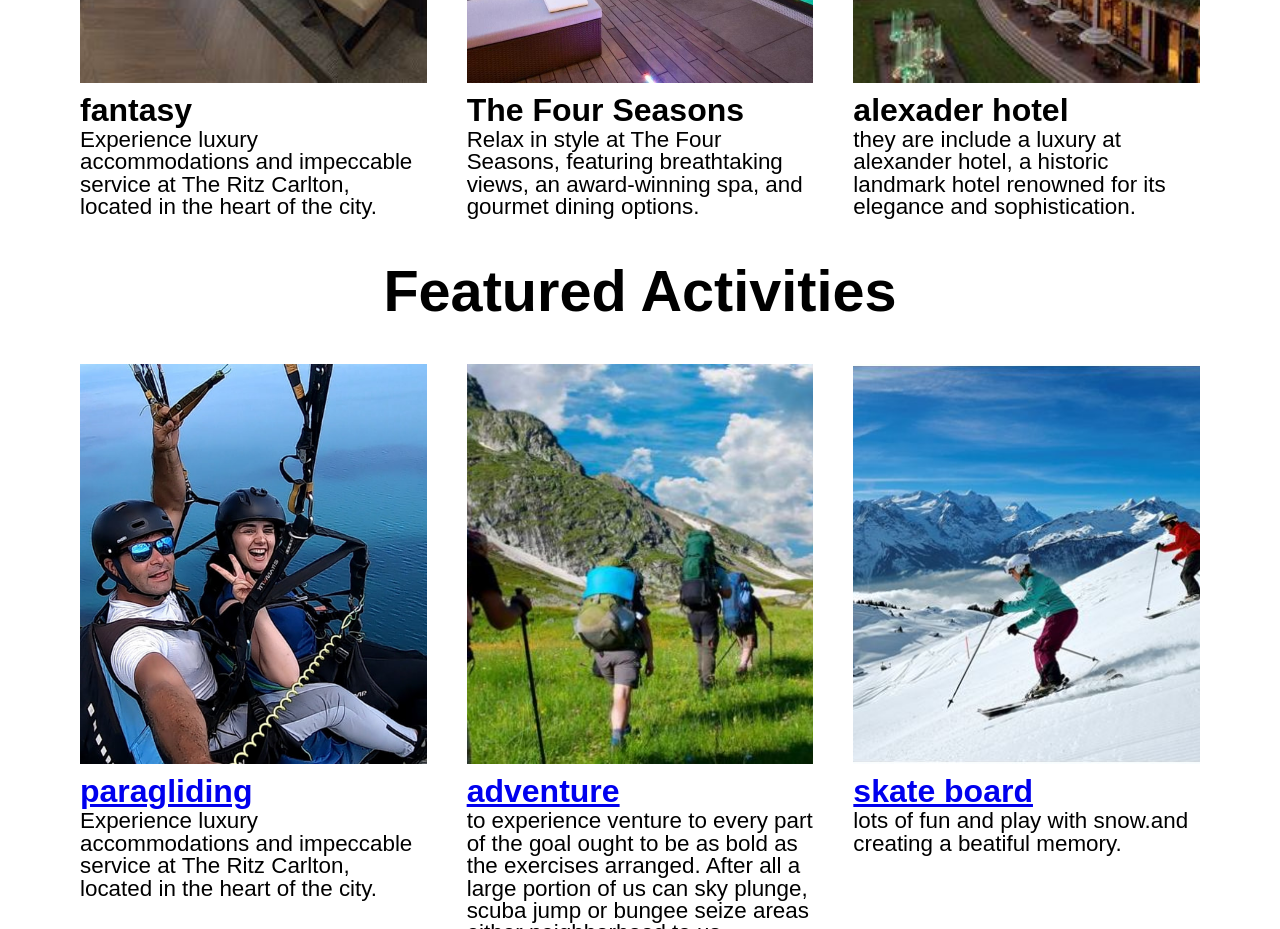
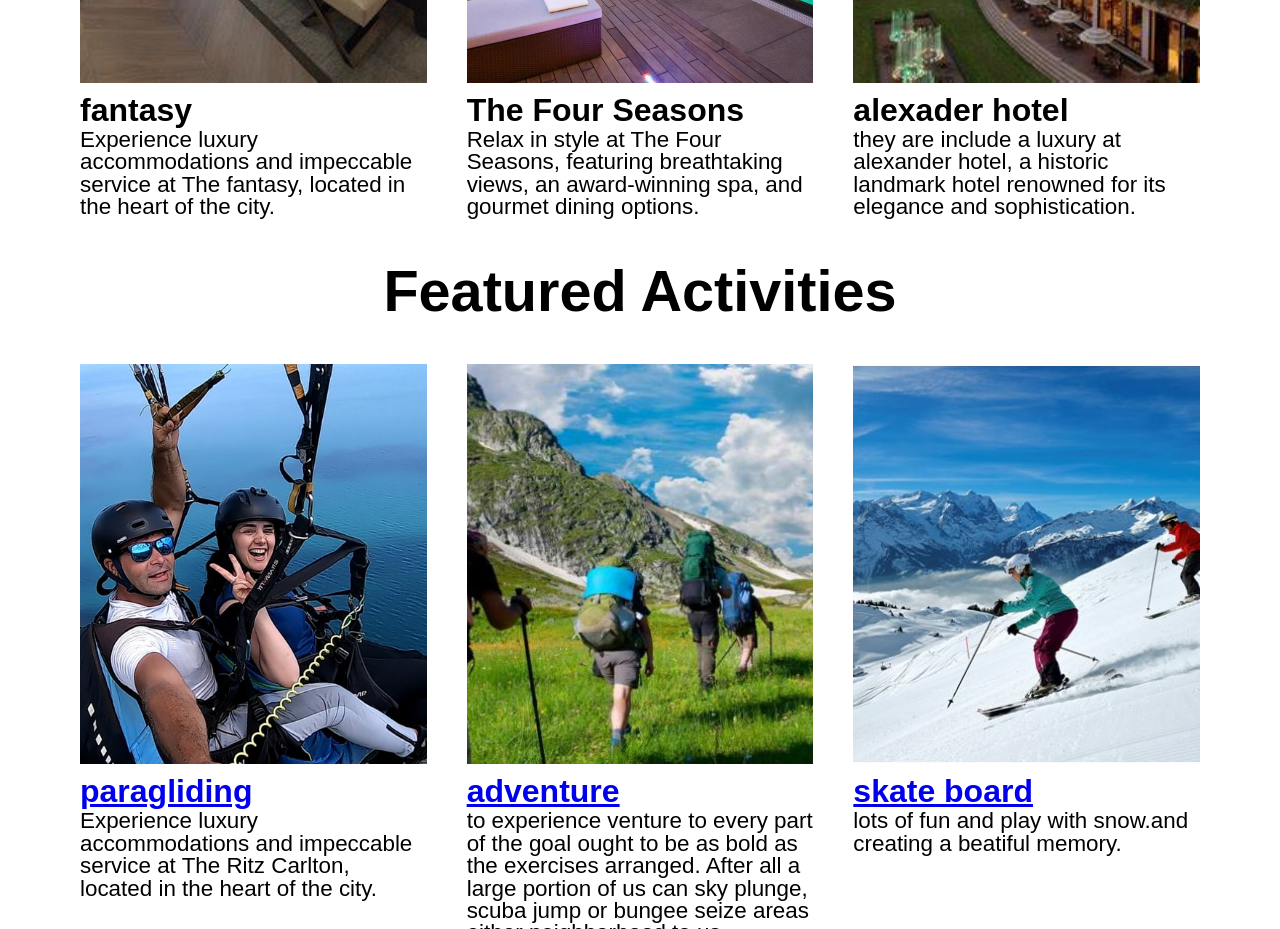
Before and after one commit to mabroora464/tourist-project, a plain HTML site: page index.html in a window 1280 px wide. Shown: the part 1880-2809 px from the top of the page. Drawn offline with Linux system fonts and the light colour scheme.

Commit message:
Update index.html

```diff
--- a/index.html
+++ b/index.html
@@ -73,7 +73,7 @@
             <h3>fantasy</h3>
             <p>
               Experience luxury accommodations and impeccable service at The
-              Ritz Carlton, located in the heart of the city.
+              fantasy, located in the heart of the city.
             </p>
           </div>
           <div class="destination-item">
```
